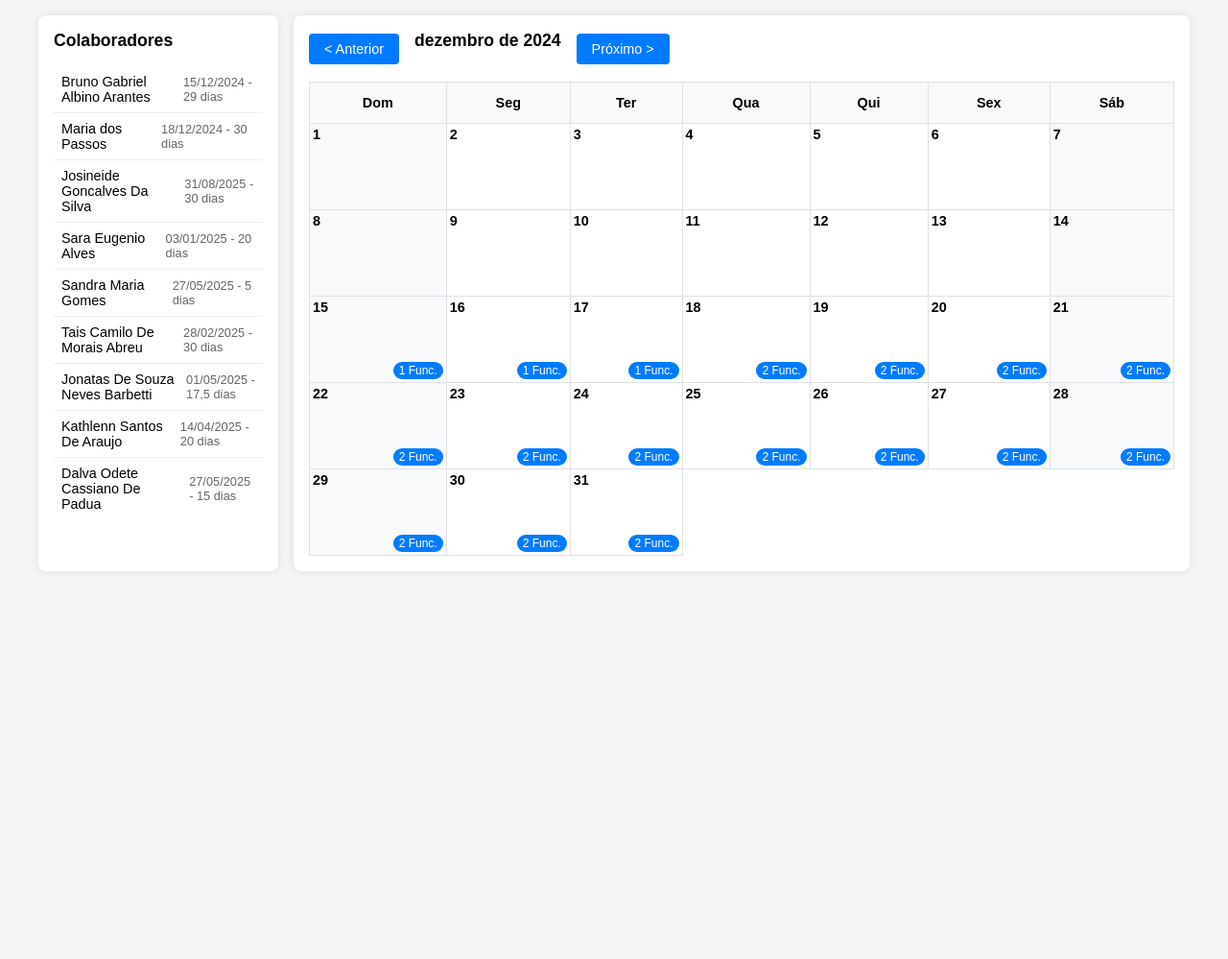
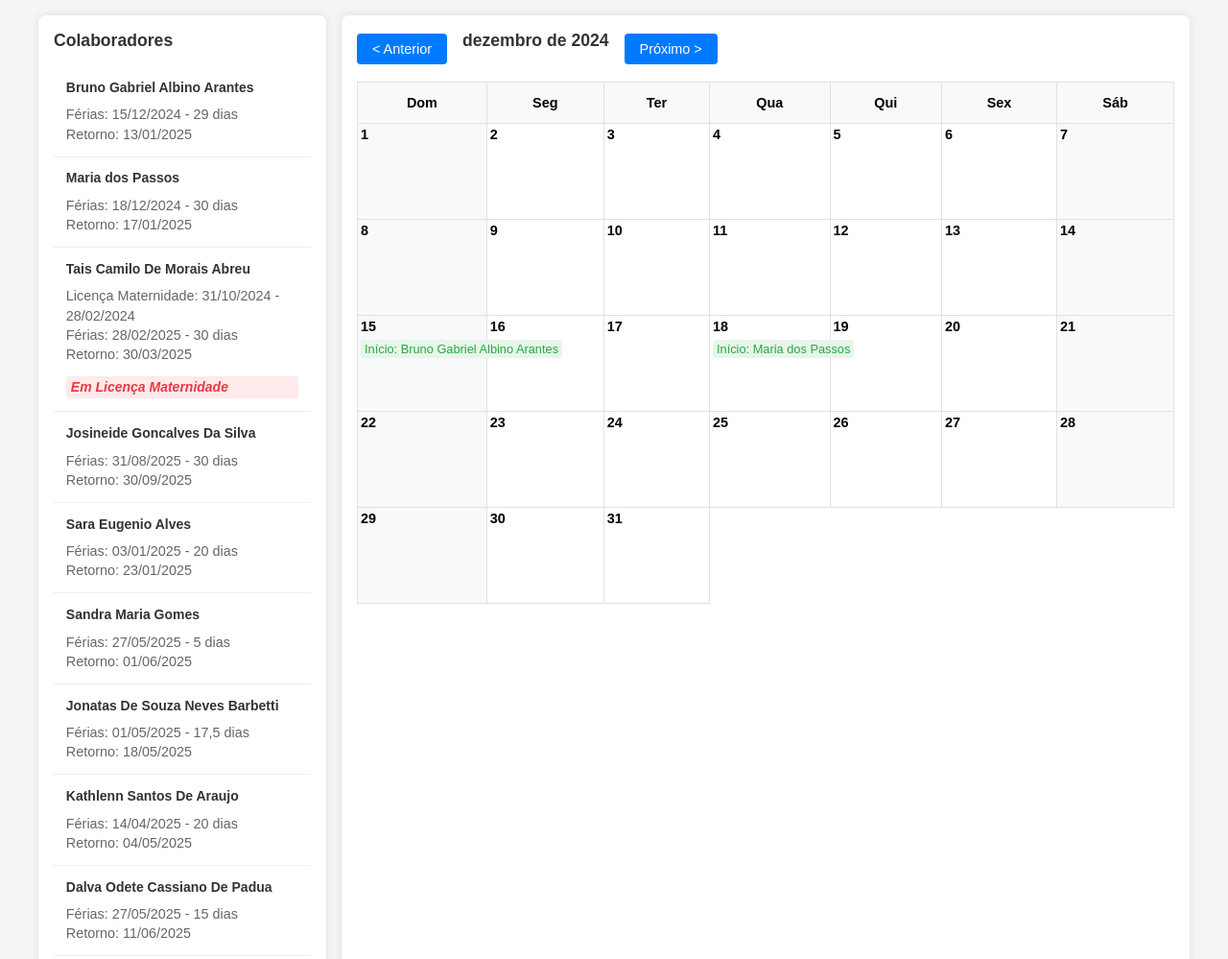
Before and after one commit to Danieladmsf/Feriasempresas, a plain HTML site: page index.html in a window 1280 px wide. Shown: the whole page at 96% size. Before the commit the page ends 800 px from the top, so only its background shows below. Drawn offline with Linux system fonts and the light colour scheme.

Commit message:
Update index.html

```diff
--- a/index.html
+++ b/index.html
@@ -2,7 +2,8 @@
 <html lang="pt-BR">
 <head>
     <meta charset="UTF-8">
-    <title>Colaboradores e Calendário</title>
+    <meta name="viewport" content="width=device-width, initial-scale=1.0">
+    <title>Calendário de Férias</title>
     <style>
 * {
     margin: 0;
@@ -21,7 +22,7 @@
     max-width: 1200px;
     margin: 0 auto;
     display: grid;
-            grid-template-columns: 250px 1fr;
+    grid-template-columns: 300px 1fr;
     gap: 1rem;
 }
 
@@ -37,22 +38,33 @@
 }
 
 .employee-item {
-            padding: 0.5rem;
+    padding: 0.8rem;
     border-bottom: 1px solid #eee;
-            display: flex;
-            justify-content: space-between;
-            align-items: center;
-            font-size: 0.9rem;
+    display: grid;
+    grid-template-columns: 1fr;
+    gap: 0.5rem;
+    line-height: 1.4;
 }
 
-        .employee-item:last-child {
-            border-bottom: none;
+.employee-name {
+    font-weight: bold;
+    color: #333;
 }
 
-        .vacation-info {
-            font-size: 0.8rem;
+.employee-details {
+    font-size: 0.9rem;
     color: #666;
-            margin-left: 0.5rem;
+}
+
+.special-status {
+    color: #e63946;
+    font-style: italic;
+    font-weight: bold;
+    margin-top: 0.3rem;
+    padding: 2px 5px;
+    background: #feeaea;
+    border-radius: 3px;
+    display: inline-block;
 }
 
 .calendar-container {
@@ -78,7 +90,7 @@
 .calendar td {
     border: 1px solid #dee2e6;
     padding: 0.8rem;
-            height: 90px;
+    height: 100px;
     vertical-align: top;
     position: relative;
 }
@@ -91,39 +103,61 @@
     font-size: 0.9rem;
 }
 
-        .employee-count {
+.vacation-start {
     position: absolute;
-            bottom: 3px;
-            right: 3px;
-            background: #007bff;
-            color: white;
-            padding: 2px 6px;
-            border-radius: 10px;
-            font-size: 0.75rem;
+    top: 25px;
+    left: 3px;
+    color: #28a745;
+    font-size: 0.8rem;
+    padding: 2px 4px;
+    border-radius: 3px;
+    background: #e8f5e9;
+    white-space: nowrap;
+}
+
+.vacation-end {
+    position: absolute;
+    top: 45px;
+    left: 3px;
+    color: #dc3545;
+    font-size: 0.8rem;
+    padding: 2px 4px;
+    border-radius: 3px;
+    background: #feeaea;
+    white-space: nowrap;
+}
+
+.maternity-leave-indicator {
+    position: absolute;
+    top: 65px;
+    left: 3px;
+    color: #856404;
+    font-size: 0.8rem;
+    padding: 2px 4px;
+    border-radius: 3px;
+    background: #fff3cd;
+    white-space: nowrap;
 }
 
 .tooltip {
     display: none;
     position: absolute;
-            background: rgba(0,0,0,0.8);
+    background: rgba(0,0,0,0.9);
     color: white;
     padding: 8px;
     border-radius: 4px;
     z-index: 1000;
     font-size: 0.8rem;
-            max-width: 180px;
+    max-width: 250px;
     white-space: pre-line;
     top: 50%;
     left: 50%;
     transform: translate(-50%, -50%);
+    box-shadow: 0 2px 4px rgba(0,0,0,0.2);
 }
 
 td:hover .tooltip {
     display: block;
-        }
-
-        .weekend {
-            background: #f8f9fa;
 }
 
 .header {
@@ -147,15 +181,36 @@
     border-radius: 4px;
     cursor: pointer;
     font-size: 0.9rem;
+    transition: background-color 0.2s;
 }
 
 .month-selector button:hover {
     background: #0056b3;
 }
 
+.employee-count {
+    position: absolute;
+    bottom: 3px;
+    right: 3px;
+    background: #007bff;
+    color: white;
+    padding: 2px 6px;
+    border-radius: 10px;
+    font-size: 0.75rem;
+}
+
 h2 {
     font-size: 1.1rem;
     margin-bottom: 1rem;
+    color: #333;
+}
+
+.weekend {
+    background: #f8f9fa;
+}
+
+.today {
+    background: #e8f5e9;
 }
 
 @media (max-width: 1024px) {
@@ -171,48 +226,79 @@
 </head>
 <body>
     <div class="container">
+        <!-- Painel de Funcionários -->
         <div class="employee-panel">
             <h2>Colaboradores</h2>
             <ul class="employee-list">
                 <li class="employee-item">
-                    <span>Bruno Gabriel Albino Arantes</span>
-                    <span class="vacation-info">15/12/2024 - 29 dias</span>
+                    <div class="employee-name">Bruno Gabriel Albino Arantes</div>
+                    <div class="employee-details">
+                        <div>Férias: 15/12/2024 - 29 dias</div>
+                        <div>Retorno: 13/01/2025</div>
+                    </div>
                 </li>
                 <li class="employee-item">
-                    <span>Maria dos Passos</span>
-                    <span class="vacation-info">18/12/2024 - 30 dias</span>
+                    <div class="employee-name">Maria dos Passos</div>
+                    <div class="employee-details">
+                        <div>Férias: 18/12/2024 - 30 dias</div>
+                        <div>Retorno: 17/01/2025</div>
+                    </div>
                 </li>
                 <li class="employee-item">
-                    <span>Josineide Goncalves Da Silva</span>
-                    <span class="vacation-info">31/08/2025 - 30 dias</span>
+                    <div class="employee-name">Tais Camilo De Morais Abreu</div>
+                    <div class="employee-details">
+                        <div>Licença Maternidade: 31/10/2024 - 28/02/2024</div>
+                        <div>Férias: 28/02/2025 - 30 dias</div>
+                        <div>Retorno: 30/03/2025</div>
+                    </div>
+                    <div class="special-status">Em Licença Maternidade</div>
                 </li>
                 <li class="employee-item">
-                    <span>Sara Eugenio Alves</span>
-                    <span class="vacation-info">03/01/2025 - 20 dias</span>
+                    <div class="employee-name">Josineide Goncalves Da Silva</div>
+                    <div class="employee-details">
+                        <div>Férias: 31/08/2025 - 30 dias</div>
+                        <div>Retorno: 30/09/2025</div>
+                    </div>
                 </li>
                 <li class="employee-item">
-                    <span>Sandra Maria Gomes</span>
-                    <span class="vacation-info">27/05/2025 - 5 dias</span>
+                    <div class="employee-name">Sara Eugenio Alves</div>
+                    <div class="employee-details">
+                        <div>Férias: 03/01/2025 - 20 dias</div>
+                        <div>Retorno: 23/01/2025</div>
+                    </div>
                 </li>
                 <li class="employee-item">
-                    <span>Tais Camilo De Morais Abreu</span>
-                    <span class="vacation-info">28/02/2025 - 30 dias</span>
+                    <div class="employee-name">Sandra Maria Gomes</div>
+                    <div class="employee-details">
+                        <div>Férias: 27/05/2025 - 5 dias</div>
+                        <div>Retorno: 01/06/2025</div>
+                    </div>
                 </li>
                 <li class="employee-item">
-                    <span>Jonatas De Souza Neves Barbetti</span>
-                    <span class="vacation-info">01/05/2025 - 17,5 dias</span>
+                    <div class="employee-name">Jonatas De Souza Neves Barbetti</div>
+                    <div class="employee-details">
+                        <div>Férias: 01/05/2025 - 17,5 dias</div>
+                        <div>Retorno: 18/05/2025</div>
+                    </div>
                 </li>
                 <li class="employee-item">
-                    <span>Kathlenn Santos De Araujo</span>
-                    <span class="vacation-info">14/04/2025 - 20 dias</span>
+                    <div class="employee-name">Kathlenn Santos De Araujo</div>
+                    <div class="employee-details">
+                        <div>Férias: 14/04/2025 - 20 dias</div>
+                        <div>Retorno: 04/05/2025</div>
+                    </div>
                 </li>
                 <li class="employee-item">
-                    <span>Dalva Odete Cassiano De Padua</span>
-                    <span class="vacation-info">27/05/2025 - 15 dias</span>
+                    <div class="employee-name">Dalva Odete Cassiano De Padua</div>
+                    <div class="employee-details">
+                        <div>Férias: 27/05/2025 - 15 dias</div>
+                        <div>Retorno: 11/06/2025</div>
+                    </div>
                 </li>
             </ul>
         </div>
 
+        <!-- Calendário -->
         <div class="calendar-container">
             <div class="header">
                 <div class="month-selector">
@@ -240,18 +326,67 @@
 
     <script>
 const employees = [
-            { name: "Bruno Gabriel Albino Arantes", startDate: "2024-12-15", days: 29 },
-            { name: "Maria dos Passos", startDate: "2024-12-18", days: 30 },
-            { name: "Josineide Goncalves Da Silva", startDate: "2025-08-31", days: 30 },
-            { name: "Sara Eugenio Alves", startDate: "2025-01-03", days: 20 },
-            { name: "Sandra Maria Gomes", startDate: "2025-05-27", days: 5 },
-            { name: "Tais Camilo De Morais Abreu", startDate: "2025-02-28", days: 30 },
-            { name: "Jonatas De Souza Neves Barbetti", startDate: "2025-05-01", days: 17.5 },
-            { name: "Kathlenn Santos De Araujo", startDate: "2025-04-14", days: 20 },
-            { name: "Dalva Odete Cassiano De Padua", startDate: "2025-05-27", days: 15 }
+    {
+        name: "Bruno Gabriel Albino Arantes",
+        startDate: "2024-12-15",
+        days: 29,
+        endDate: "2025-01-13"
+    },
+    {
+        name: "Maria dos Passos",
+        startDate: "2024-12-18",
+        days: 30,
+        endDate: "2025-01-17"
+    },
+    {
+        name: "Tais Camilo De Morais Abreu",
+        startDate: "2025-02-28",
+        days: 30,
+        endDate: "2025-03-30",
+        maternityLeave: {
+            start: "2024-10-31",
+            end: "2025-02-28"
+        }
+    },
+    {
+        name: "Josineide Goncalves Da Silva",
+        startDate: "2025-08-31",
+        days: 30,
+        endDate: "2025-09-30"
+    },
+    {
+        name: "Sara Eugenio Alves",
+        startDate: "2025-01-03",
+        days: 20,
+        endDate: "2025-01-23"
+    },
+    {
+        name: "Sandra Maria Gomes",
+        startDate: "2025-05-27",
+        days: 5,
+        endDate: "2025-06-01"
+    },
+    {
+        name: "Jonatas De Souza Neves Barbetti",
+        startDate: "2025-05-01",
+        days: 17.5,
+        endDate: "2025-05-18"
+    },
+    {
+        name: "Kathlenn Santos De Araujo",
+        startDate: "2025-04-14",
+        days: 20,
+        endDate: "2025-05-04"
+    },
+    {
+        name: "Dalva Odete Cassiano De Padua",
+        startDate: "2025-05-27",
+        days: 15,
+        endDate: "2025-06-11"
+    }
 ];
 
-        let currentDate = new Date(2024, 11, 1); // Dezembro 2024
+let currentDate = new Date(2024, 11, 1);
 
 function createCalendar() {
     const year = currentDate.getFullYear();
@@ -281,47 +416,99 @@
             const cell = document.createElement('td');
             const currentCellDate = new Date(year, month, date);
 
-                    // Weekend class
             if (j === 0 || j === 6) cell.classList.add('weekend');
 
-                    // Date display
             const dateDiv = document.createElement('div');
             dateDiv.className = 'date';
             dateDiv.textContent = date;
             cell.appendChild(dateDiv);
 
-                    // Get employees on vacation for this date
-                    const employeesOnVacation = getEmployeesOnVacation(currentCellDate);
+            // Verificar início de férias
+            const startingVacations = employees.filter(emp => {
+                const startDate = new Date(emp.startDate);
+                return startDate.getDate() === date &&
+                       startDate.getMonth() === month &&
+                       startDate.getFullYear() === year;
+            });
 
-                    if (employeesOnVacation.length > 0) {
-                        // Employee count badge
-                        const countDiv = document.createElement('div');
-                        countDiv.className = 'employee-count';
-                        countDiv.textContent = `${employeesOnVacation.length} Func.`;
-                        cell.appendChild(countDiv);
+            // Verificar fim de férias
+            const endingVacations = employees.filter(emp => {
+                const endDate = new Date(emp.endDate);
+                return endDate.getDate() === date &&
+                       endDate.getMonth() === month &&
+                       endDate.getFullYear() === year;
+            });
 
-                        // Tooltip with employee names
+            // Verificar licença maternidade
+            const maternityLeaves = employees.filter(emp => {
+                if (!emp.maternityLeave) return false;
+
+                const startDate = new Date(emp.maternityLeave.start);
+                const endDate = new Date(emp.maternityLeave.end);
+
+                return (startDate.getDate() === date &&
+                        startDate.getMonth() === month &&
+                        startDate.getFullYear() === year) ||
+                       (endDate.getDate() === date &&
+                        endDate.getMonth() === month &&
+                        endDate.getFullYear() === year);
+            });
+
+            startingVacations.forEach(emp => {
+                const vacationStart = document.createElement('div');
+                vacationStart.className = 'vacation-start';
+                vacationStart.textContent = `Início: ${emp.name}`;
+                cell.appendChild(vacationStart);
+            });
+
+            endingVacations.forEach(emp => {
+                const vacationEnd = document.createElement('div');
+                vacationEnd.className = 'vacation-end';
+                vacationEnd.textContent = `Fim: ${emp.name}`;
+                cell.appendChild(vacationEnd);
+            });
+
+            maternityLeaves.forEach(emp => {
+                const maternityLeaveIndicator = document.createElement('div');
+                maternityLeaveIndicator.className = 'maternity-leave-indicator';
+                const startDate = new Date(emp.maternityLeave.start);
+                const endDate = new Date(emp.maternityLeave.end);
+                if (startDate.getDate() === date && startDate.getMonth() === month && startDate.getFullYear() === year) {
+                    maternityLeaveIndicator.textContent = `Início Licença Maternidade: ${emp.name}`;
+                } else if (endDate.getDate() === date && endDate.getMonth() === month && endDate.getFullYear() === year) {
+                    maternityLeaveIndicator.textContent = `Fim Licença Maternidade: ${emp.name}`;
+                }
+                cell.appendChild(maternityLeaveIndicator);
+            });
+
+            if (startingVacations.length || endingVacations.length || maternityLeaves.length) {
                 const tooltip = document.createElement('div');
                 tooltip.className = 'tooltip';
-                        tooltip.textContent = employeesOnVacation.join('\n');
+                let tooltipText = '';
+                startingVacations.forEach(emp => tooltipText += `Início de férias: ${emp.name}\n`);
+                endingVacations.forEach(emp => tooltipText += `Fim de férias: ${emp.name}\n`);
+                maternityLeaves.forEach(emp => {
+                    const startDate = new Date(emp.maternityLeave.start);
+                    const endDate = new Date(emp.maternityLeave.end);
+                    if (startDate.getDate() === date && startDate.getMonth() === month && startDate.getFullYear() === year) {
+                        tooltipText += `Início Licença Maternidade: ${emp.name}\n`;
+                    } else if (endDate.getDate() === date && endDate.getMonth() === month && endDate.getFullYear() === year) {
+                        tooltipText += `Fim Licença Maternidade: ${emp.name}\n`;
+                    }
+                });
+                tooltip.textContent = tooltipText.trim();
                 cell.appendChild(tooltip);
+            }
+
+            if (currentCellDate.toDateString() === new Date().toDateString()) {
+                cell.classList.add('today');
             }
 
             row.appendChild(cell);
             date++;
         }
         calendarBody.appendChild(row);
-                if (date > lastDay.getDate()) break;
     }
-        }
-
-        function getEmployeesOnVacation(date) {
-            return employees.filter(emp => {
-                const startDate = new Date(emp.startDate);
-                const endDate = new Date(startDate);
-                endDate.setDate(endDate.getDate() + emp.days);
-                return date >= startDate && date <= endDate;
-            }).map(emp => emp.name);
 }
 
 function previousMonth() {
@@ -334,7 +521,6 @@
     createCalendar();
 }
 
-        // Initialize calendar
 createCalendar();
     </script>
 </body>
```
Lines whose indentation alone changed are shown as unchanged.
